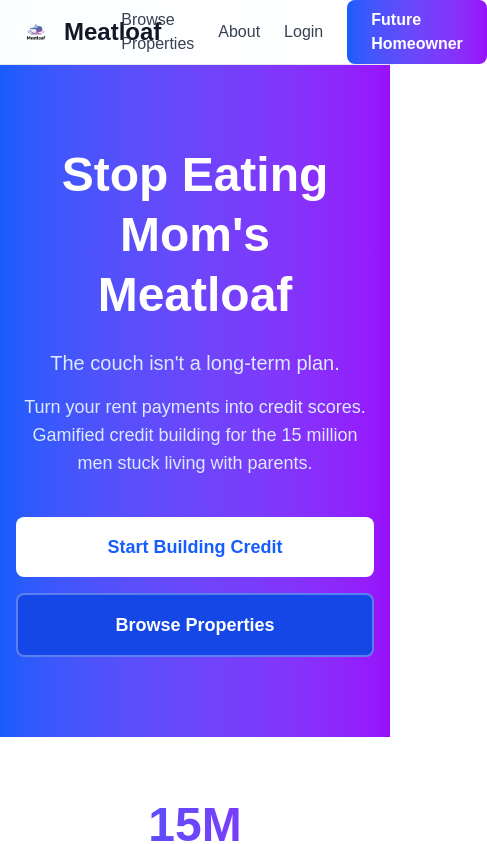
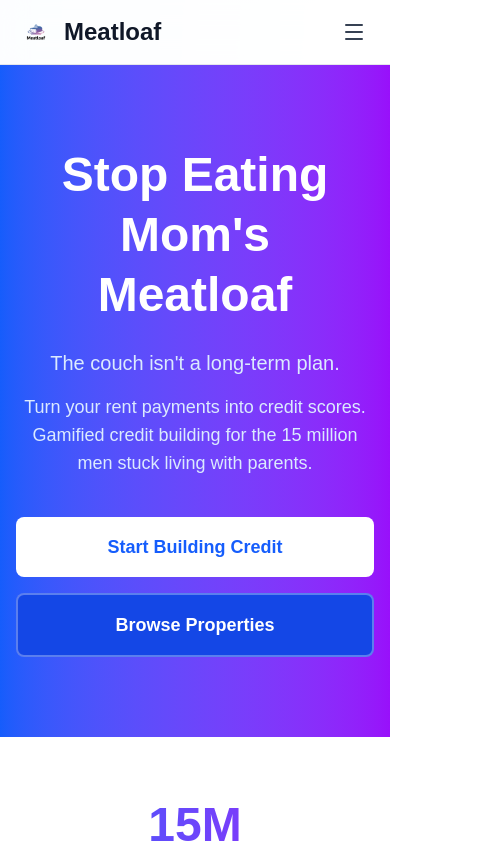
Before and after one commit to Rmetzg85/meatloaf, a Next.js app: page / in a window 390 px wide. Shown: the top 844 px of the page, 487 px wide, since content can reach past the window. Built offline with nearby package versions, Linux system fonts and the light colour scheme.

Commit message:
Fix mobile nav with hamburger menu
Hide desktop nav links on small screens and add a toggleable hamburger menu dropdown for mobile viewports.

https://claude.ai/code/session_013HzBPX9hv19ga2Ue38UDF3

```diff
--- a/app/page.tsx
+++ b/app/page.tsx
@@ -2,9 +2,12 @@
 
 import Link from 'next/link'
 import Image from 'next/image'
-import { Home, TrendingUp, Award, Target, ChevronRight, Zap, Shield, Users } from 'lucide-react'
+import { useState } from 'react'
+import { Home, TrendingUp, Award, Target, ChevronRight, Zap, Shield, Users, Menu, X } from 'lucide-react'
 
 export default function HomePage() {
+  const [mobileMenuOpen, setMobileMenuOpen] = useState(false)
+
   return (
     <div className="min-h-screen bg-gradient-to-br from-blue-50 via-white to-purple-50">
       {/* Navigation */}
@@ -15,7 +18,8 @@ export default function HomePage() {
               <Image src="/logo.png" alt="Meatloaf" width={40} height={40} className="h-10 w-auto" />
               <span className="text-2xl font-bold text-gray-900">Meatloaf</span>
             </Link>
-            <div className="flex items-center space-x-6">
+            {/* Desktop nav */}
+            <div className="hidden md:flex items-center space-x-6">
               <Link href="/properties" className="text-gray-700 hover:text-gray-900 font-medium">
                 Browse Properties
               </Link>
@@ -29,8 +33,33 @@ export default function HomePage() {
                 Future Homeowner
               </Link>
             </div>
+            {/* Mobile hamburger */}
+            <button
+              className="md:hidden p-2 rounded-lg text-gray-700 hover:bg-gray-100 transition"
+              onClick={() => setMobileMenuOpen(!mobileMenuOpen)}
+              aria-label="Toggle menu"
+            >
+              {mobileMenuOpen ? <X size={24} /> : <Menu size={24} />}
+            </button>
           </div>
         </div>
+        {/* Mobile menu dropdown */}
+        {mobileMenuOpen && (
+          <div className="md:hidden border-t border-gray-200 bg-white px-4 py-4 flex flex-col space-y-4">
+            <Link href="/properties" className="text-gray-700 hover:text-gray-900 font-medium py-2" onClick={() => setMobileMenuOpen(false)}>
+              Browse Properties
+            </Link>
+            <Link href="/about" className="text-gray-700 hover:text-gray-900 font-medium py-2" onClick={() => setMobileMenuOpen(false)}>
+              About
+            </Link>
+            <Link href="/auth/login" className="text-gray-700 hover:text-gray-900 font-medium py-2" onClick={() => setMobileMenuOpen(false)}>
+              Login
+            </Link>
+            <Link href="/auth/signup" className="bg-gradient-to-r from-blue-600 to-purple-600 text-white px-6 py-3 rounded-lg font-semibold hover:opacity-90 transition text-center" onClick={() => setMobileMenuOpen(false)}>
+              Future Homeowner
+            </Link>
+          </div>
+        )}
       </nav>
 
       {/* Hero Section */}
```
